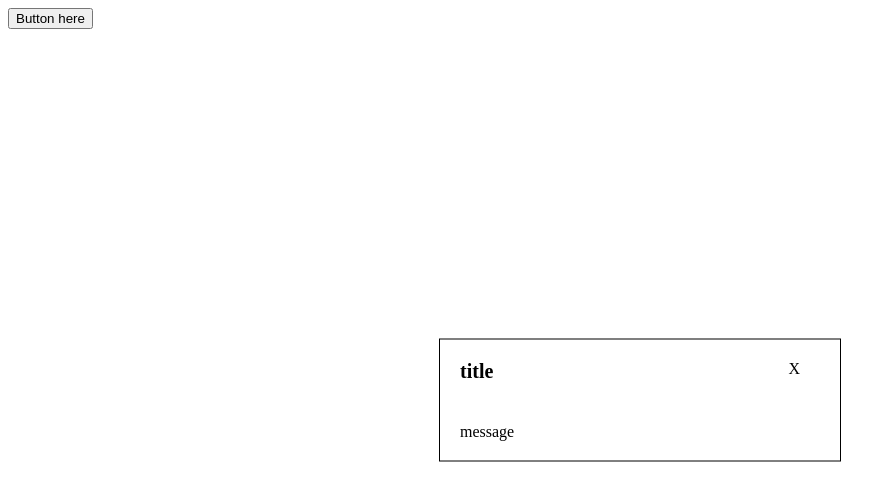
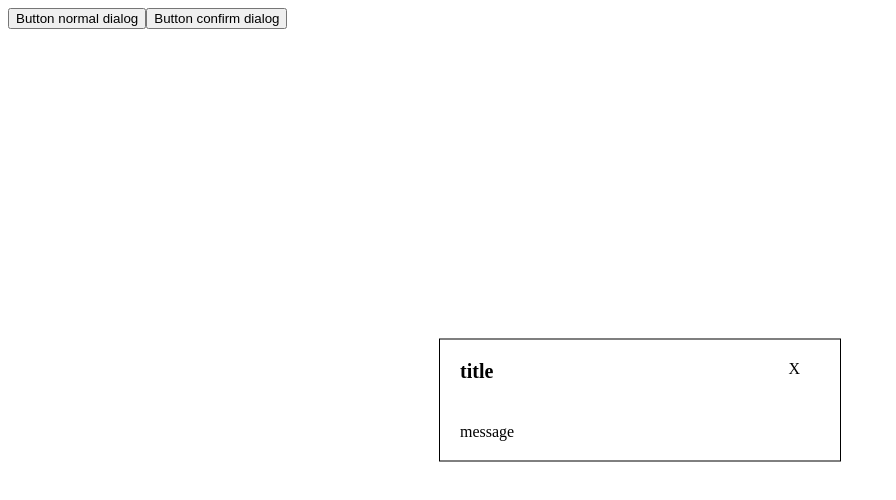
Before and after one commit to tam95/Nordea-angular-playground, an Angular app: page / in a window 1280 px wide. Shown: the top 500 px of the page, without its empty margins (0-896 px from the left). Built offline with nearby package versions, Linux system fonts and the light colour scheme.

Commit message:
some more :D

```diff
--- a/src/app/Dialog/dialog.component.html
+++ b/src/app/Dialog/dialog.component.html
@@ -7,5 +7,10 @@
     <div *ngIf="dialogData.type == 'normal'">
       <label>{{dialogData.message}}</label>
     </div>
+    <div *ngIf="dialogData.type == 'confirm'">
+      <label>{{dialogData.message}}</label>
+      <br>
+      <button (click)="toggleDialogButton()">Confirm</button>
+    </div>
   </div>
 </div>
--- a/src/app/Dialog/dialog.component.ts
+++ b/src/app/Dialog/dialog.component.ts
@@ -17,13 +17,14 @@ export class DialogComponent implements OnInit {
   ngOnInit() {
     if (this.eventEmitterService.subsVar == undefined) {
       this.eventEmitterService.subsVar = this.eventEmitterService.invokeToggleDialog.subscribe(
-        () => {
-          this.toggleDialogButton();
+        (dialogData: IDialogData) => {
+          this.toggleDialogButton(dialogData);
         }
       );
     }
   }
-  public toggleDialogButton() {
+  public toggleDialogButton(dialogData) {
+    if(dialogData) this.dialogData = dialogData;
     if(this.hidden) this.hidden = false;
     else this.hidden = true
   }
--- a/src/app/app.component.html
+++ b/src/app/app.component.html
@@ -1,2 +1,3 @@
 <dialog-component [dialogData]='dialogData'></dialog-component>
-<button (click)='dialogClick()'>Button here</button>
+<button (click)='dialogClick(dialogData)'>Button normal dialog</button>
+<button (click)='dialogClick(dialogData2)'>Button confirm dialog</button>
--- a/src/app/app.component.ts
+++ b/src/app/app.component.ts
@@ -13,9 +13,17 @@ export class AppComponent implements OnInit {
     message: "message",
     type: "normal"
   };
+  dialogData2: IDialogData = {
+    title: "title 2",
+    message: "message 2",
+    type: "confirm"
+  };
   constructor(private eventEmitterService: EventEmitterService) {}
   ngOnInit() {}
-  dialogClick() {
-    this.eventEmitterService.onToggleDialog();
+  dialogClick(dialogData) {
+    this.eventEmitterService.onToggleDialog(dialogData);
+  };
+  dialogConfirmClick() {
+
   }
 }
--- a/src/app/service/event-emitter.service.ts
+++ b/src/app/service/event-emitter.service.ts
@@ -1,5 +1,6 @@
 import { Injectable, EventEmitter } from "@angular/core";
 import { Subscription } from "rxjs/internal/Subscription";
+import { IDialogData } from "../Dialog/dialog.component";
 
 @Injectable({
   providedIn: "root"
@@ -10,7 +11,7 @@ export class EventEmitterService {
 
   constructor() {}
 
-  onToggleDialog() {
-    this.invokeToggleDialog.emit();
+  onToggleDialog(dialogData: IDialogData) {
+    this.invokeToggleDialog.emit(dialogData);
   }
 }
```
Also changed, not shown: 2 other files (tests, documents, lock files or other folders).
